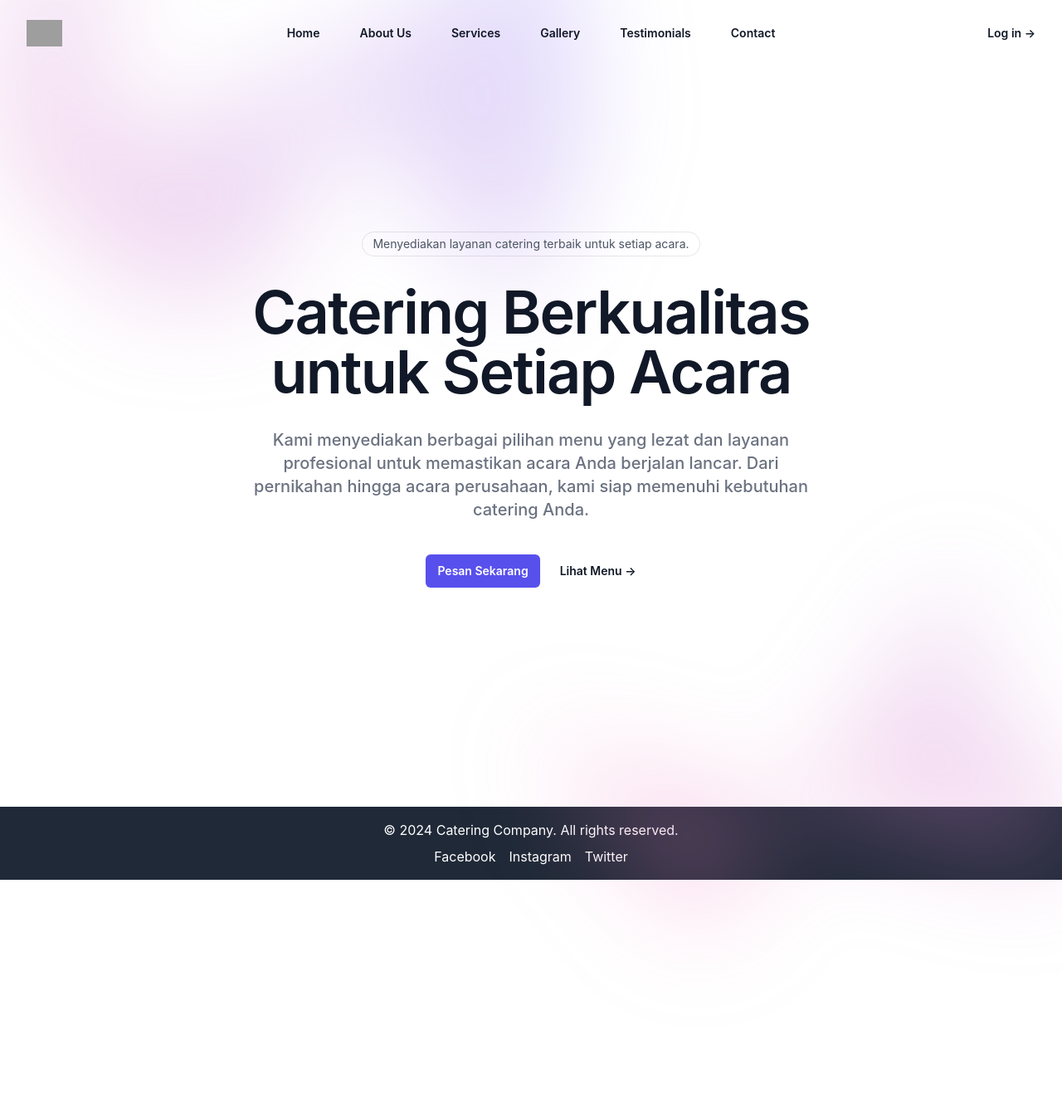
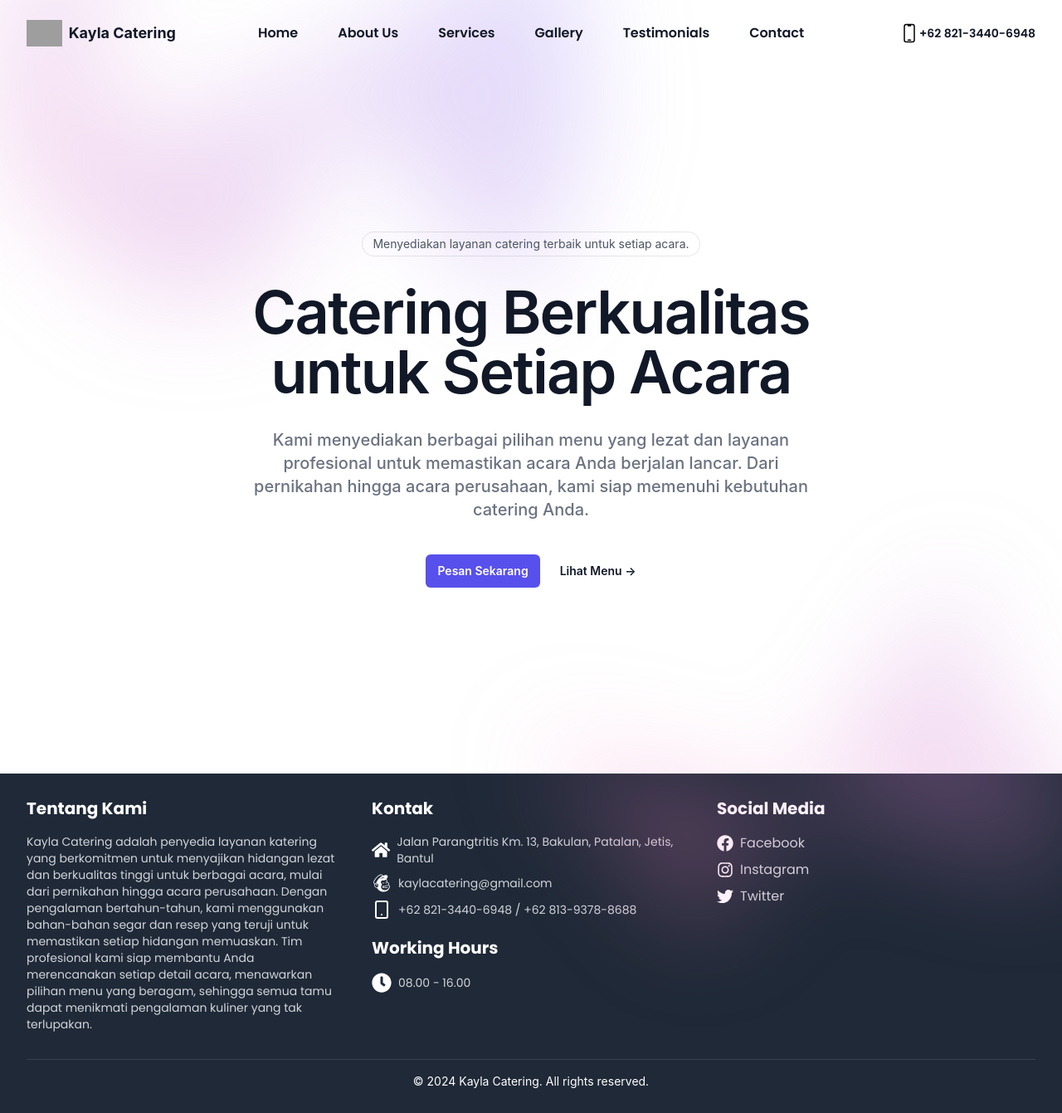
Before and after one commit to Ikwnhanif/kayla-catering, a React (Create React App) app: page / in a window 1280 px wide. Shown: the whole page at 83% size. Before the commit the page ends 1130 px from the top, so only its background shows below. Built offline with nearby package versions, Linux system fonts and the light colour scheme; grey boxes are pictures that could not be loaded.

Commit message:
update Footer Header

```diff
--- a/package.json
+++ b/package.json
@@ -10,6 +10,7 @@
     "flowbite-react": "^0.10.2",
     "react": "^19.0.0",
     "react-dom": "^19.0.0",
+    "react-icons": "^5.4.0",
     "react-router-dom": "^6.28.0",
     "react-scripts": "5.0.1"
   },
--- a/public/index.html
+++ b/public/index.html
@@ -2,7 +2,7 @@
 <html lang="en">
   <head>
     <meta charset="utf-8" />
-    <link rel="icon" href="%PUBLIC_URL%/favicon.ico" />
+    <link rel="icon" href="%PUBLIC_URL%/logotab.png" />
     <meta name="viewport" content="width=device-width, initial-scale=1" />
     <meta name="theme-color" content="#000000" />
     <meta
@@ -24,7 +24,15 @@
       work correctly both with client-side routing and a non-root public URL.
       Learn how to configure a non-root public URL by running `npm run build`.
     -->
-    <title>React App</title>
+    <title>Kayla Catering</title>
+    <link
+      href="https://fonts.googleapis.com/css2?family=Roboto:wght@400;700&display=swap"
+      rel="stylesheet"
+    />
+    <link
+      href="https://fonts.googleapis.com/css2?family=Poppins:wght@400;500;600;700&display=swap"
+      rel="stylesheet"
+    />
   </head>
   <body>
     <noscript>You need to enable JavaScript to run this app.</noscript>
--- a/src/App.css
+++ b/src/App.css
@@ -37,6 +37,32 @@
   }
 }
 
-html {
+html,
+body {
+  height: 100%; /* Pastikan body dan html memiliki tinggi 100% */
+  margin: 0; /* Hapus margin default */
   scroll-behavior: smooth;
 }
+
+.wrapper {
+  display: flex;
+  flex-direction: column; /* Atur arah kolom */
+  min-height: 100vh; /* Pastikan wrapper setidaknya setinggi viewport */
+}
+
+main {
+  flex: 1; /* Membuat main mengambil ruang yang tersisa */
+  display: flex;
+  flex-direction: column;
+  justify-content: center; /* Pusatkan konten secara vertikal */
+  align-items: center; /* Pusatkan konten secara horizontal */
+  text-align: center; /* Rata tengah teks */
+  padding: 20px; /* Tambahkan padding jika perlu */
+}
+
+footer {
+  background-color: #333; /* Contoh warna latar belakang footer */
+  color: white; /* Warna teks footer */
+  padding: 20px; /* Tambahkan padding */
+  text-align: center; /* Rata tengah teks */
+}
--- a/src/App.js
+++ b/src/App.js
@@ -8,6 +8,7 @@ import Services from "./components/Services";
 import Gallery from "./components/Gallery";
 import Testimonials from "./components/Testimonials";
 import Contact from "./components/Contact";
+import Nopage from "./page/Nopage";
 
 const App = () => {
   return (
@@ -21,6 +22,7 @@ const App = () => {
           <Route path="/gallery" element={<Gallery />} />
           <Route path="/testimonials" element={<Testimonials />} />
           <Route path="/contact" element={<Contact />} />
+          <Route path="*" element={<Nopage />} />
         </Routes>
       </main>
       <Footer />
--- a/src/components/Footer.js
+++ b/src/components/Footer.js
@@ -1,23 +1,102 @@
 import React from "react";
+import {
+  FaFacebook,
+  FaInstagram,
+  FaTwitter,
+  FaHome,
+  FaMailBulk,
+  FaPhone,
+  FaHeadphones,
+  FaTimes,
+  FaTimesCircle,
+  FaClock,
+} from "react-icons/fa";
+import {
+  FaFileContract,
+  FaMailchimp,
+  FaPrescriptionBottleMedical,
+} from "react-icons/fa6";
+import { FiSmartphone } from "react-icons/fi";
 
 const Footer = () => {
   return (
-    <footer className="bg-gray-800 text-white p-4 mt-10">
-      <div className="container mx-auto text-center">
-        <p>
-          &copy; {new Date().getFullYear()} Catering Company. All rights
-          reserved.
-        </p>
-        <div className="flex justify-center space-x-4 mt-2">
-          <a href="#" className="hover:text-gray-400">
-            Facebook
-          </a>
-          <a href="#" className="hover:text-gray-400">
-            Instagram
-          </a>
-          <a href="#" className="hover:text-gray-400">
-            Twitter
-          </a>
+    <footer className="bg-gray-800 text-white py-7">
+      <div className="max-w-7xl mx-auto px-4 sm:px-6 lg:px-8">
+        <div className="grid grid-cols-1 md:grid-cols-3 gap-8">
+          <div>
+            <h2 className="text-xl font-poppins font-bold mb-4">
+              Tentang Kami
+            </h2>
+            <p className="text-sm font-poppins font-thin text-gray-300 ">
+              Kayla Catering adalah penyedia layanan katering yang berkomitmen
+              untuk menyajikan hidangan lezat dan berkualitas tinggi untuk
+              berbagai acara, mulai dari pernikahan hingga acara perusahaan.
+              Dengan pengalaman bertahun-tahun, kami menggunakan bahan-bahan
+              segar dan resep yang teruji untuk memastikan setiap hidangan
+              memuaskan. Tim profesional kami siap membantu Anda merencanakan
+              setiap detail acara, menawarkan pilihan menu yang beragam,
+              sehingga semua tamu dapat menikmati pengalaman kuliner yang tak
+              terlupakan.
+            </p>
+          </div>
+          <div>
+            <h2 className="text-xl font-poppins font-bold mb-4 items-center">
+              Kontak
+            </h2>
+            <div className="flex mb-2 items-center">
+              <FaHome size={24} />{" "}
+              <p className="text-sm font-poppins font-thin text-gray-300 ml-2">
+                Jalan Parangtritis Km. 13, Bakulan, Patalan, Jetis, Bantul
+              </p>
+            </div>
+            <div className="flex mb-2 items-center">
+              <FaMailchimp size={24} />{" "}
+              <p className="text-sm font-poppins font-thin text-gray-300 ml-2">
+                kaylacatering@gmail.com
+              </p>
+            </div>
+            <div className="flex mb-2 items-center">
+              <FiSmartphone size={24} />{" "}
+              <p className="text-sm font-poppins font-thin text-gray-300 ml-2">
+                +62 821-3440-6948 / +62 813-9378-8688
+              </p>
+            </div>
+            <h2 className="text-xl font-poppins font-bold mb-4 my-5 items-center">
+              Working Hours
+            </h2>
+            <div className="flex mb-2 items-center">
+              <FaClock size={24} />{" "}
+              <p className="text-sm font-poppins font-thin text-gray-300 ml-2">
+                08.00 - 16.00
+              </p>
+            </div>
+          </div>
+          <div>
+            <h2 className="text-xl font-poppins font-bold mb-4">
+              Social Media
+            </h2>
+            <div className="flex font-poppins font-thin items-center mb-2">
+              <FaFacebook size={20} />{" "}
+              <p href="#" className="text-gray-300  hover:text-white ml-2">
+                Facebook
+              </p>
+            </div>
+            <div className="flex font-poppins font-thin items-center mb-2">
+              <FaInstagram size={20} />{" "}
+              <p href="#" className="text-gray-300  hover:text-white ml-2">
+                Instagram
+              </p>
+            </div>
+            <div className="flex font-poppins font-thin items-center mb-2">
+              <FaTwitter size={20} />{" "}
+              <p href="#" className="text-gray-300  hover:text-white ml-2">
+                Twitter
+              </p>
+            </div>
+          </div>
+        </div>
+        <div className="mt-8 border-t border-gray-700 pt-4 text-center">
+          <p className="text-sm">© 2024 Kayla Catering. All rights reserved.</p>
         </div>
       </div>
     </footer>
--- a/src/components/Header.js
+++ b/src/components/Header.js
@@ -1,7 +1,11 @@
 import React, { useState } from "react";
 import { Link } from "react-router-dom";
 import { Dialog, DialogPanel } from "@headlessui/react";
-import { Bars3Icon, XMarkIcon } from "@heroicons/react/24/outline";
+import {
+  Bars3Icon,
+  XMarkIcon,
+  DevicePhoneMobileIcon,
+} from "@heroicons/react/24/outline";
 
 const navigation = [
   { name: "Home", href: "/" },
@@ -20,14 +24,18 @@ const Header = () => {
         aria-label="Global"
         className="flex items-center justify-between p-6 lg:px-8"
       >
-        <div className="flex lg:flex-1">
-          <a href="#" className="-m-1.5 p-1.5">
-            <span className="sr-only">Kayla Catering</span>
+        <div className="flex lg:flex-1 items-center">
+          <a href="/" className="-m-1.5 p-1.5 flex items-center">
+            {" "}
             <img
-              alt=""
+              alt="Kayla Catering Logo"
               src="https://tailwindui.com/plus/img/logos/mark.svg?color=indigo&shade=600"
               className="h-8 w-auto"
             />
+            <span className="ml-2 text-lg font-bold text-gray-900">
+              Kayla Catering
+            </span>{" "}
+            {/* Tambahkan teks di sini */}
           </a>
         </div>
         <div className="flex lg:hidden">
@@ -45,15 +53,19 @@ const Header = () => {
             <a
               key={item.name}
               href={item.href}
-              className="text-sm font-semibold text-gray-900"
+              className="text-md font-semibold font-poppins text-gray-900"
             >
               {item.name}
             </a>
           ))}
         </div>
-        <div className="hidden lg:flex lg:flex-1 lg:justify-end">
-          <a href="#" className="text-sm font-semibold text-gray-900">
-            Log in <span aria-hidden="true">&rarr;</span>
+        <div className="hidden lg:flex lg:flex-1 lg:justify-end items-center">
+          <DevicePhoneMobileIcon aria-hidden="true" className="size-6" />
+          <a
+            href="#"
+            className="text-sm font-poppins font-semibold text-gray-900"
+          >
+            +62 821-3440-6948 <span aria-hidden="true"></span>
           </a>
         </div>
       </nav>
@@ -65,13 +77,17 @@ const Header = () => {
         <div className="fixed inset-0 z-50" />
         <DialogPanel className="fixed inset-y-0 right-0 z-50 w-full overflow-y-auto bg-white px-6 py-6 sm:max-w-sm sm:ring-1 sm:ring-gray-900/10">
           <div className="flex items-center justify-between">
-            <a href="#" className="-m-1.5 p-1.5">
-              <span className="sr-only">Kayla Catering</span>
+            <a href="/" className="-m-1.5 p-1.5 flex items-center">
+              {" "}
               <img
-                alt=""
+                alt="Kayla Catering Logo"
                 src="https://tailwindui.com/plus/img/logos/mark.svg?color=indigo&shade=600"
                 className="h-8 w-auto"
               />
+              <span className="ml-2 text-lg font-bold text-gray-900">
+                Kayla Catering
+              </span>{" "}
+              {/* Tambahkan teks di sini */}
             </a>
             <button
               type="button"
@@ -89,18 +105,19 @@ const Header = () => {
                   <a
                     key={item.name}
                     href={item.href}
-                    className="-mx-3 block rounded-lg px-3 py-2 text-base font-semibold text-gray-900 hover:bg-gray-50"
+                    className="-mx-3 block rounded-lg px-3 py-2 text-base font-poppins font-semibold text-gray-900 hover:bg-gray-50"
                   >
                     {item.name}
                   </a>
                 ))}
               </div>
-              <div className="py-6">
+              <div className="py-6 flex items-center">
+                <DevicePhoneMobileIcon aria-hidden="true" className="size-6" />
                 <a
                   href="#"
-                  className="-mx-3 block rounded-lg px-3 py-2.5 text-base font-semibold text-gray-900 hover:bg-gray-50"
+                  className="-mx-3 block rounded-lg px-3 py-2.5 text-base font-poppins font-semibold text-gray-900 hover:bg-gray-50"
                 >
-                  Log in
+                  +62 821-3440-6948
                 </a>
               </div>
             </div>
--- a/src/components/Home.js
+++ b/src/components/Home.js
@@ -44,7 +44,10 @@ const Home = () => {
               >
                 Pesan Sekarang
               </a>
-              <a href="#" className="text-sm font-semibold text-gray-900">
+              <a
+                href="/gallery"
+                className="text-sm font-semibold text-gray-900"
+              >
                 Lihat Menu <span aria-hidden="true">→</span>
               </a>
             </div>
--- a/tailwind.config.js
+++ b/tailwind.config.js
@@ -8,7 +8,12 @@ module.exports = {
     flowbite.content(),
   ],
   theme: {
-    extend: {},
+    extend: {
+      fontFamily: {
+        roboto: ["Roboto", "sans-serif"],
+        poppins: ["Poppins", "sans-serif"],
+      },
+    },
   },
   plugins: [
     // ...
```
Also changed, not shown: src/components/Gallery.js (+1 -84 lines), src/data/product.js (added, +84 -0 lines), public/logotab.png (added), 1 other file (tests, documents, lock files or other folders).
